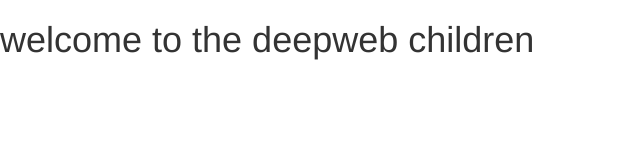
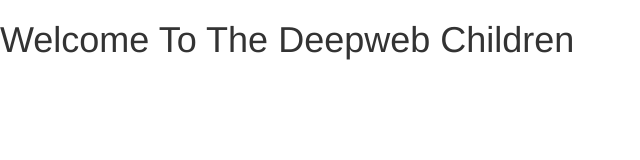
Before and after one commit to gustavolopezcx/gustavolopezcx.github.io, a plain HTML site: page index.html in a window 1280 px wide. Shown: the whole page, without its empty margins (0-640 px from the left). Drawn offline with nearby package versions, Linux system fonts and the light colour scheme.

Commit message:
Update index.html

```diff
--- a/index.html
+++ b/index.html
@@ -18,7 +18,7 @@
     <![endif]-->
   </head>
   <body>
-    <h1>welcome to the deepweb children</h1>
+    <h1>Welcome To The Deepweb Children</h1>
 
     <!-- jQuery (necessary for Bootstrap's JavaScript plugins) -->
     <script src="https://ajax.googleapis.com/ajax/libs/jquery/1.12.4/jquery.min.js"></script>
```
